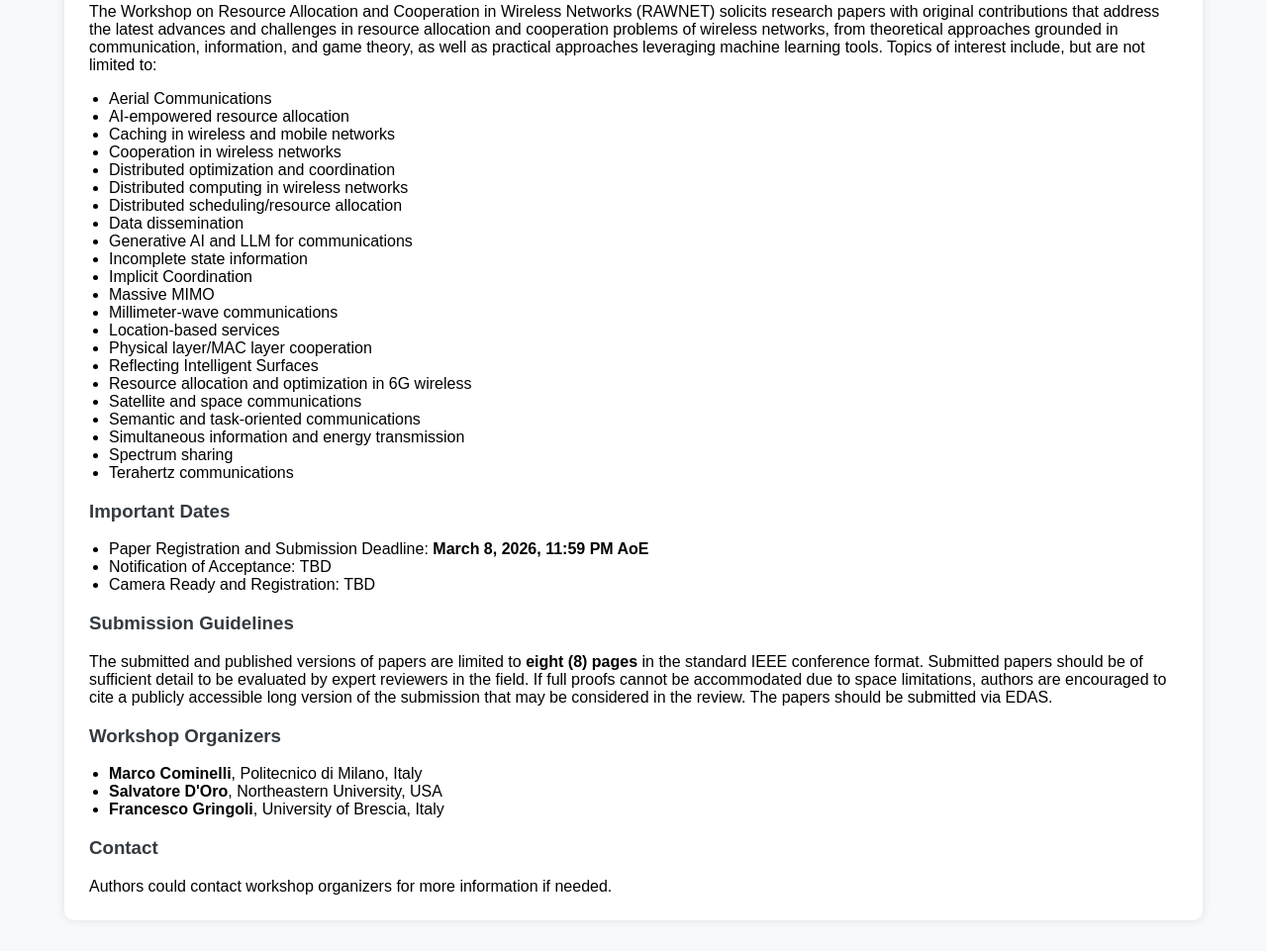
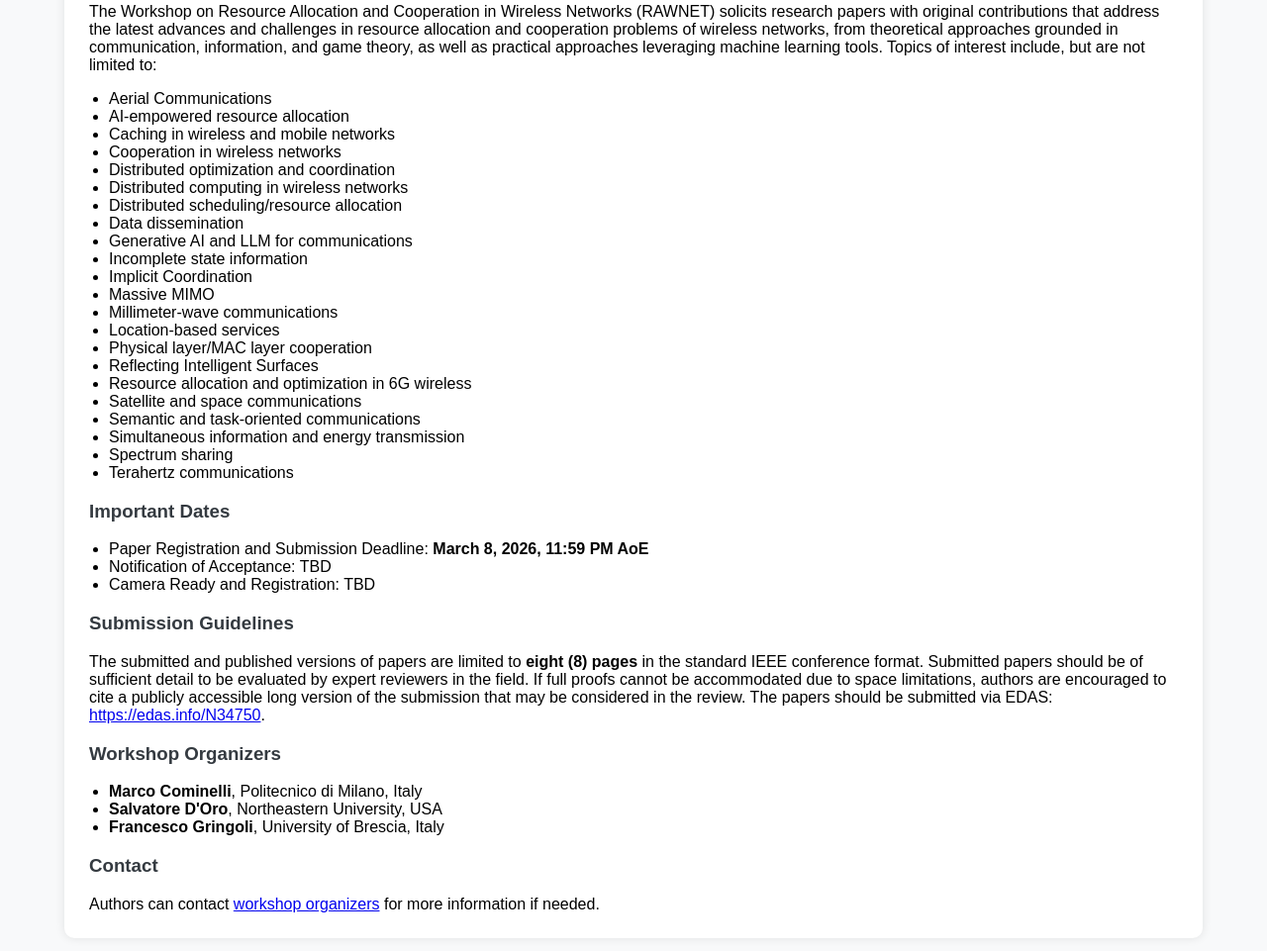
Before and after one commit to rawnet2026/rawnet2026.github.io, a plain HTML site: page index.html in a window 1280 px wide. Shown: the part 747-1708 px from the top of the page at 99% size. Drawn offline with Linux system fonts and the light colour scheme.

Commit message:
Add EDAS links

```diff
--- a/index.html
+++ b/index.html
@@ -130,7 +130,7 @@
 
             <h3>Submission Guidelines</h3>
             <div class="text">
-                The submitted and published versions of papers are limited to <b>eight (8) pages</b> in the standard IEEE conference format. Submitted papers should be of sufficient detail to be evaluated by expert reviewers in the field. If full proofs cannot be accommodated due to space limitations, authors are encouraged to cite a publicly accessible long version of the submission that may be considered in the review. The papers should be submitted via EDAS.
+                The submitted and published versions of papers are limited to <b>eight (8) pages</b> in the standard IEEE conference format. Submitted papers should be of sufficient detail to be evaluated by expert reviewers in the field. If full proofs cannot be accommodated due to space limitations, authors are encouraged to cite a publicly accessible long version of the submission that may be considered in the review. The papers should be submitted via EDAS: <a href="https://edas.info/N34750">https://edas.info/N34750</a>.
                 <br/>
             </div>
 
@@ -148,7 +148,7 @@
             </ul>
 
             <h3>Contact</h3>
-            <div>Authors could contact workshop organizers for more information if needed.</div>
+            <div>Authors can contact <a href="mailto:wiopt26-rawnet-chairs@edas.info">workshop organizers</a> for more information if needed.</div>
         </div>
     </div>
 </body>
```
